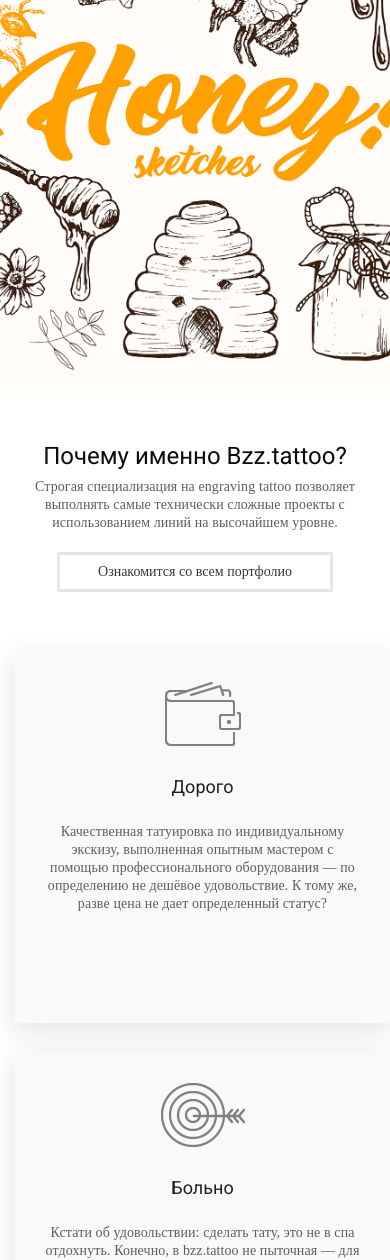
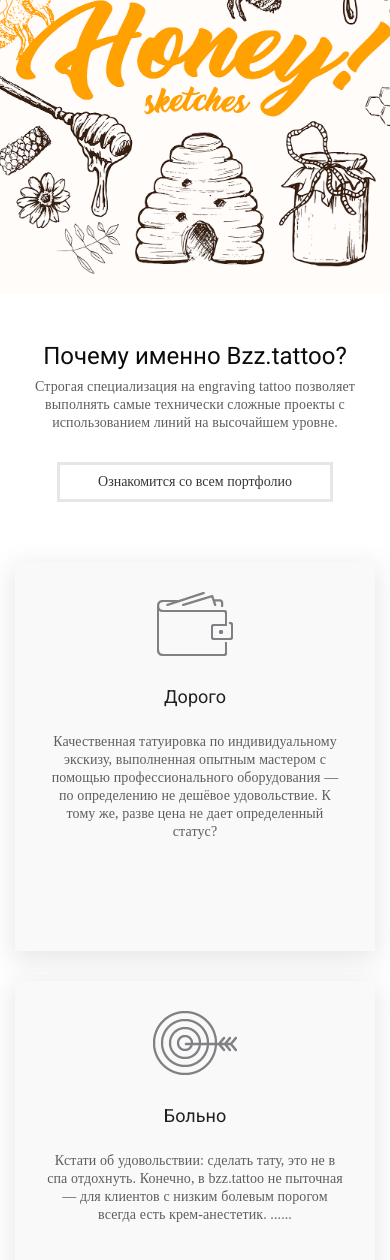
Before and after one commit to feojoker/bzz_tattoo, a plain HTML site: page index.html in a window 390 px wide. Shown: the part 341-1601 px from the top of the page. Drawn offline with nearby package versions, Linux system fonts and the light colour scheme; files whose address does not match are found by name.

Commit message:
Minor bug-fixes

```diff
--- a/css/media.css
+++ b/css/media.css
@@ -8,6 +8,7 @@
         min-height: 330px;
         margin: 30px auto;
     }
+}
 
 @media (max-width: 900px) {
     .about__top {
@@ -17,10 +18,13 @@
     .about__title-box {
         padding-left: 0;
         text-align: center;
+        margin: 0 auto 30px;
     }
+
     .about__title-box:before {
         display: none;
     }
+
     .about__btn {
         margin-top: 20px;
         text-align: center;
@@ -71,11 +75,11 @@
 
 @media (max-width: 600px) {
     .about__item {
-            max-width: 1000%;
-            min-width: 375px;
+        max-width: 100%;
+        min-height: 375px;
         margin: 30px auto;
     }
-
+}
 
 @media (max-width: 400px) {
     .header__btn:before {
@@ -83,21 +87,14 @@
     }
 }
 
-    @media (max-width: 414px) {}
-
-
-
 @media (max-width: 375px) {
     .header__email {
         padding-right: 30px;
     }
 }
 
-
-
-
 @media (min-width: 700px) {
-        .menu ul {
+    .site__navigation {
         display: block !important;
     }
 }
--- a/css/style.css
+++ b/css/style.css
@@ -104,9 +104,9 @@ header {
   background-color: #f0e2e2;
   background-image: url("../img/fon.png");
   background-size: cover;
-  background-position: top center;
+  background-position: center;
   background-repeat: no-repeat;
-  min-height: 600px;
+  min-height: 500px;
 }
 
 .header__content-inner {
@@ -240,7 +240,7 @@ header {
   line-height: 24px;
   padding: 8px 0px;
   font-weight: 400;
-  font-family: 'Roboto', Arial, sans-seri f;
+  font-family: 'Roboto', Arial, sans-serif;
 }
 
 .navigation__btn {
```
Lines whose indentation alone changed are shown as unchanged.
